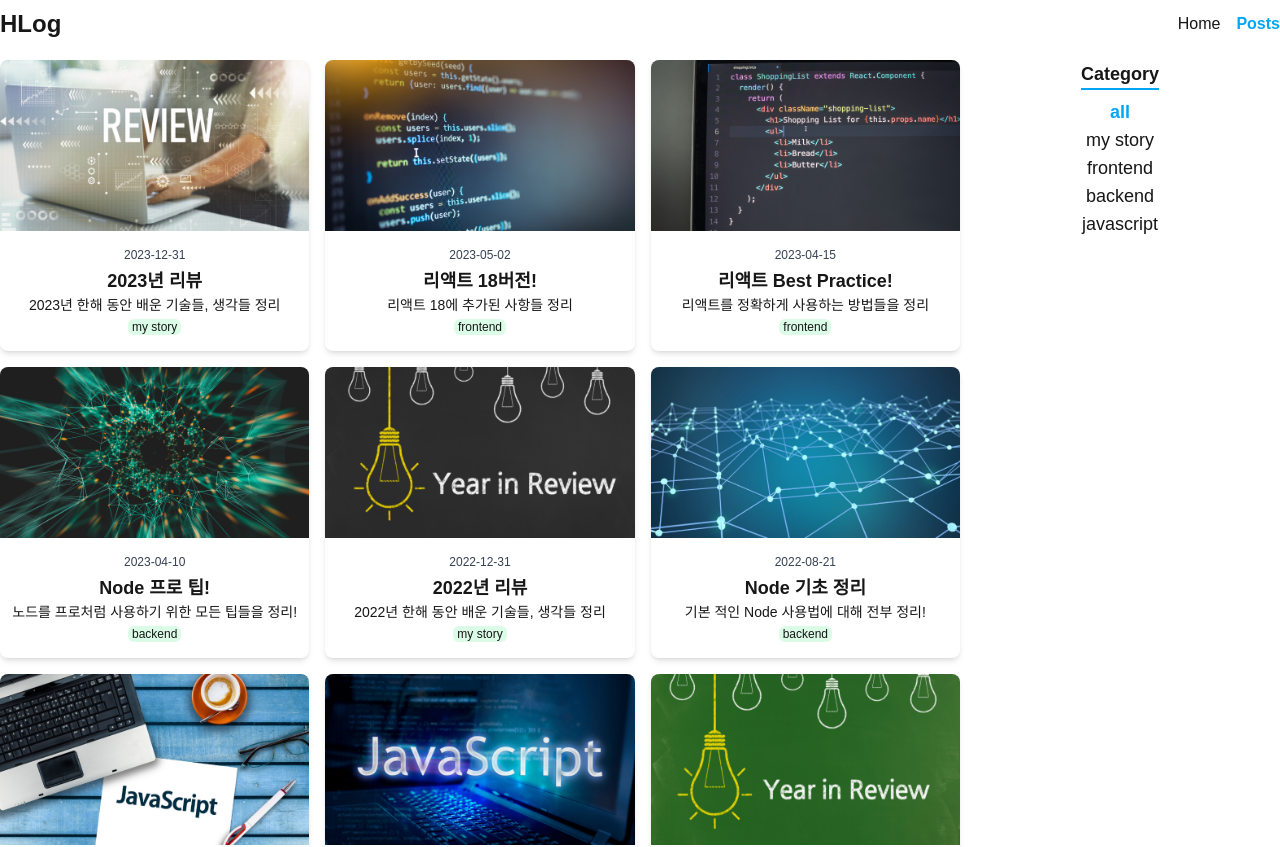
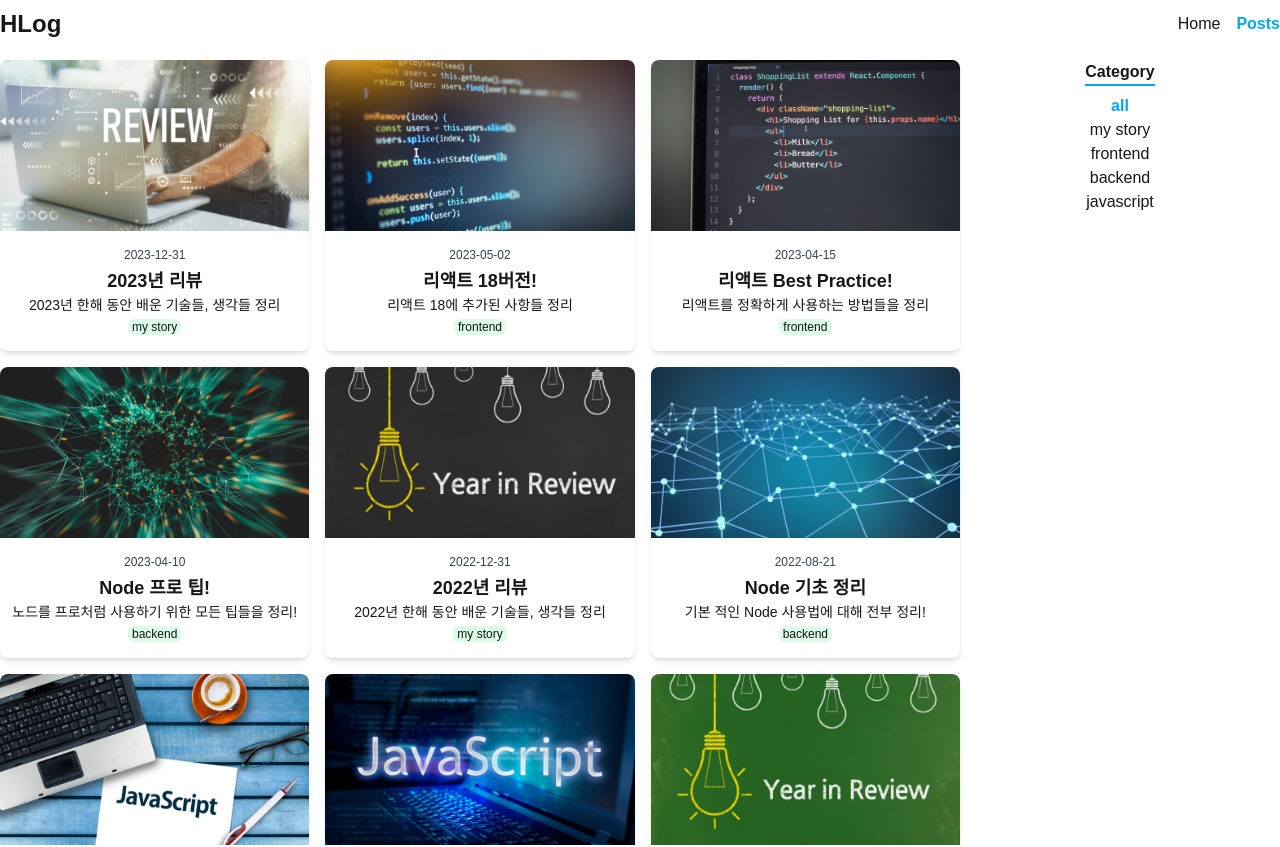
Before and after one commit to hheeseung/hlog, a Next.js app: page /posts in a window 1280 px wide. Shown: the top 847 px of the page. Built offline with nearby package versions, Linux system fonts and the light colour scheme.

Commit message:
design: 카테고리 폰트 크기 조정

```diff
--- a/src/components/Categories.tsx
+++ b/src/components/Categories.tsx
@@ -8,7 +8,7 @@ interface Props {
 
 export default function Categories({ categories, selected, setSelected }: Props) {
   return (
-    <nav className='w-1/4 flex flex-col text-lg'>
+    <nav className='w-1/4 flex flex-col'>
       <h2 className='font-bold border-b-2 mb-2 border-sky-500 w-fit mx-auto'>Category</h2>
       {categories.map((category, index) => (
         <button
```
